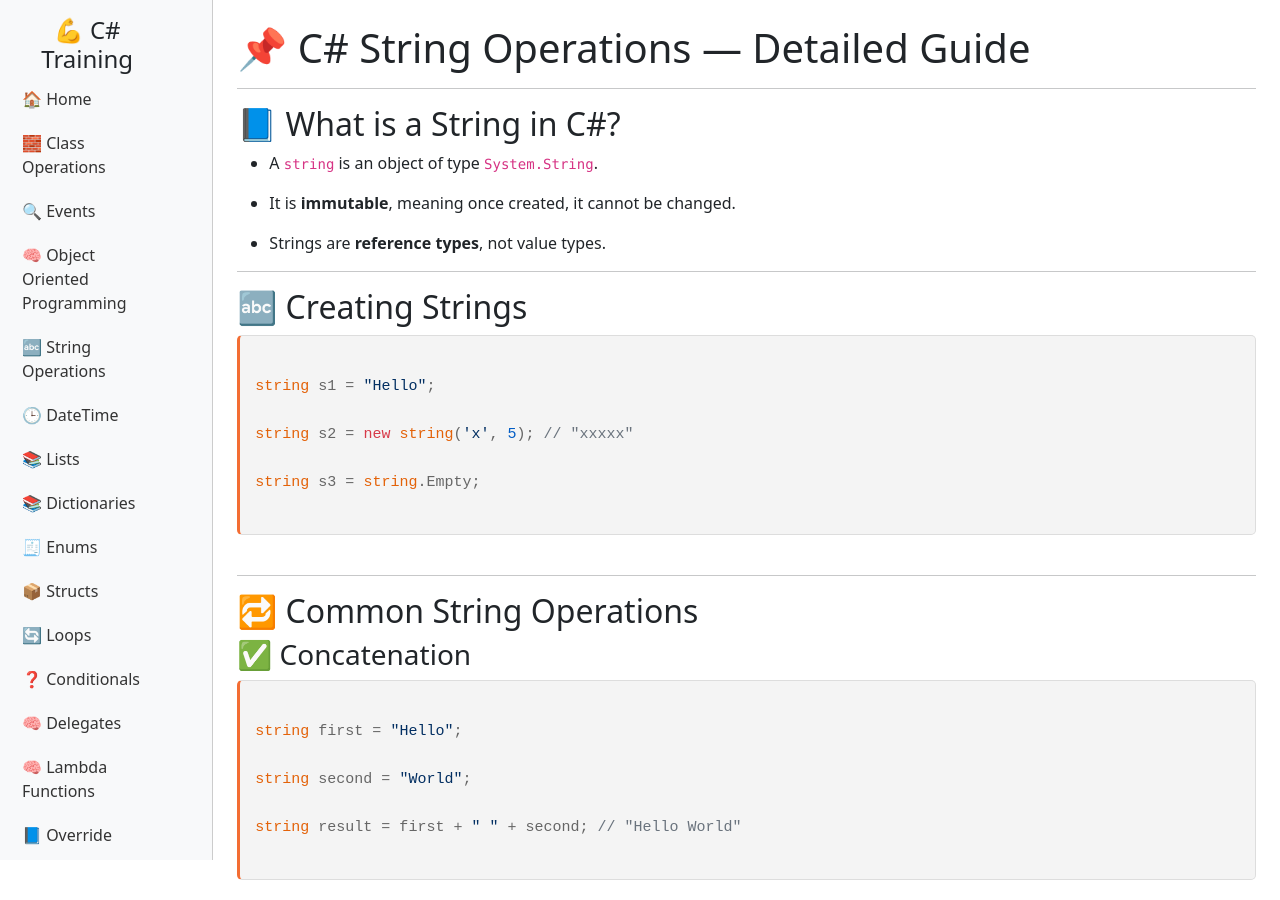
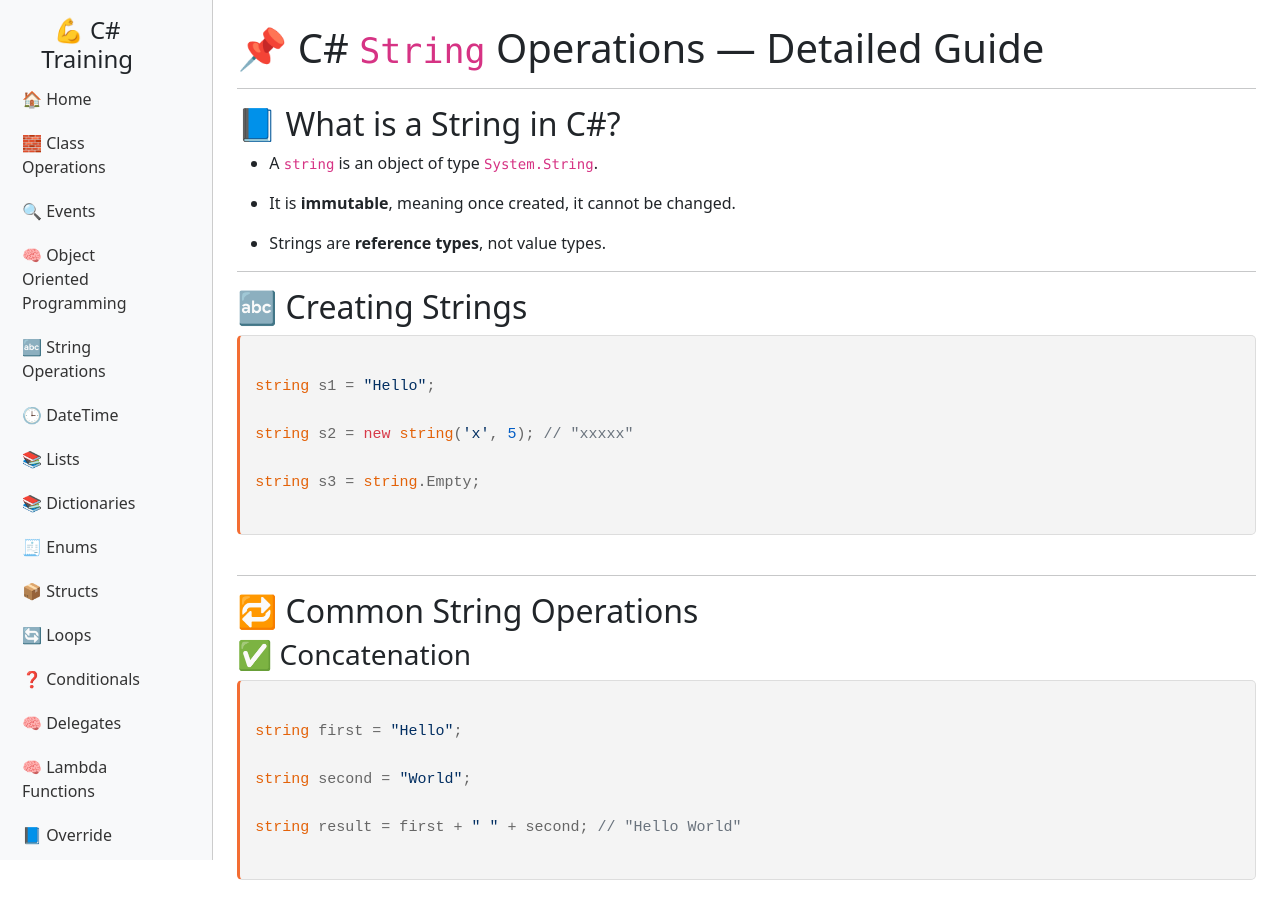
Before and after one commit to buribalkan/C-SHARP-Training, a Jekyll site: the page built from Strings.md, in a window 1280 px wide and 900 px high. Built offline with Jekyll 4.4.1, drawn with Linux system fonts in a browser that asks for light colours; nearby versions of some CDN libraries; our own code applies the rules of GitHub Pages for plain Markdown files.

```diff
--- a/Strings.md
+++ b/Strings.md
@@ -1,4 +1,4 @@
-# 📌 C# String Operations — Detailed Guide
+# 📌 C# `String` Operations — Detailed Guide
 
 
 
```
